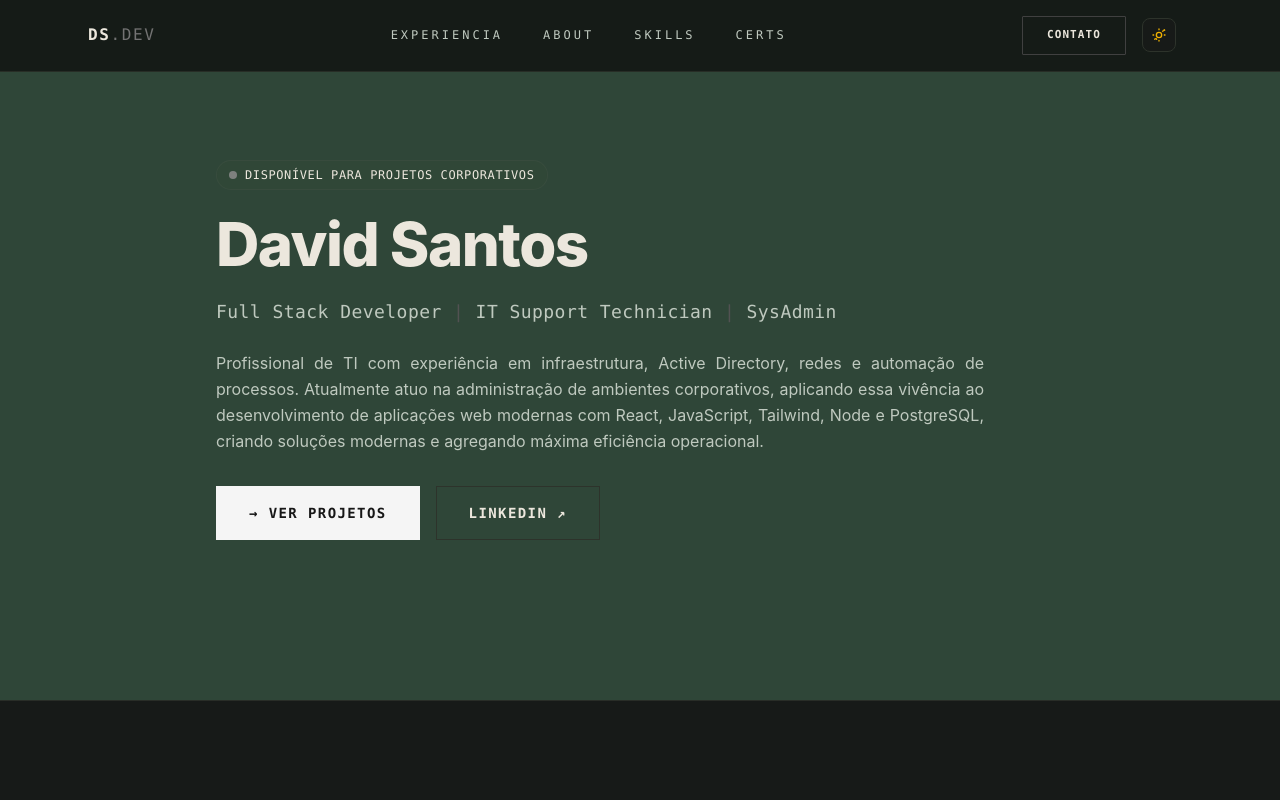
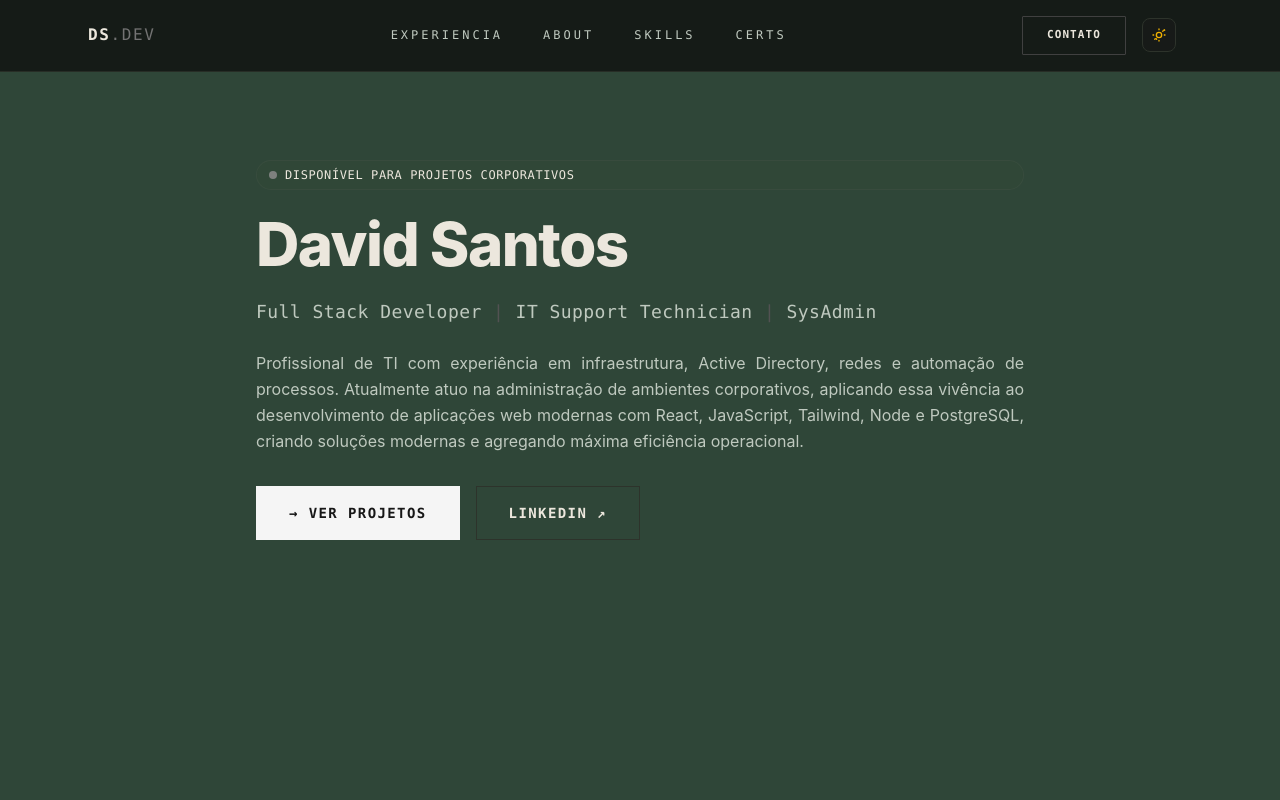
Before and after one commit to davidsantoszx/portifolio, a React (Vite) app: page / in a window 1280 px wide. Shown: the top 800 px of the page. Built offline with nearby package versions, Linux system fonts and the light colour scheme.

Commit message:
Portifolio

```diff
--- a/src/components/Hero/Hero.jsx
+++ b/src/components/Hero/Hero.jsx
@@ -7,8 +7,8 @@ export default function Hero({
 
 
 
-      <section id="about" className="max-w-4xl mx-auto px-6 pt-32 pb-24 md:py-40 flex flex-col gap-8 fade-in-section">
-        <div className="space-y-6">
+      <section id="about" className=" min-h-screen max-w-4xl mx-auto px-6 pt-32 pb-24 md:py-40 flex flex-col gap-8 fade-in-section">
+        <div className="space-y-6 max-w-6xl mx-auto px-6 h-full flex flex-col justify-center">
           <div className="inline-flex items-center space-x-2 px-3 py-1.5 rounded-full border border-neutral-500/10 text-xs tracking-wider uppercase font-mono bg-[#556B2F]/5">
             <span className="w-2 h-2 rounded-full bg-[#888888] animate-pulse"></span>
             <span>Disponível para projetos corporativos</span>
```
